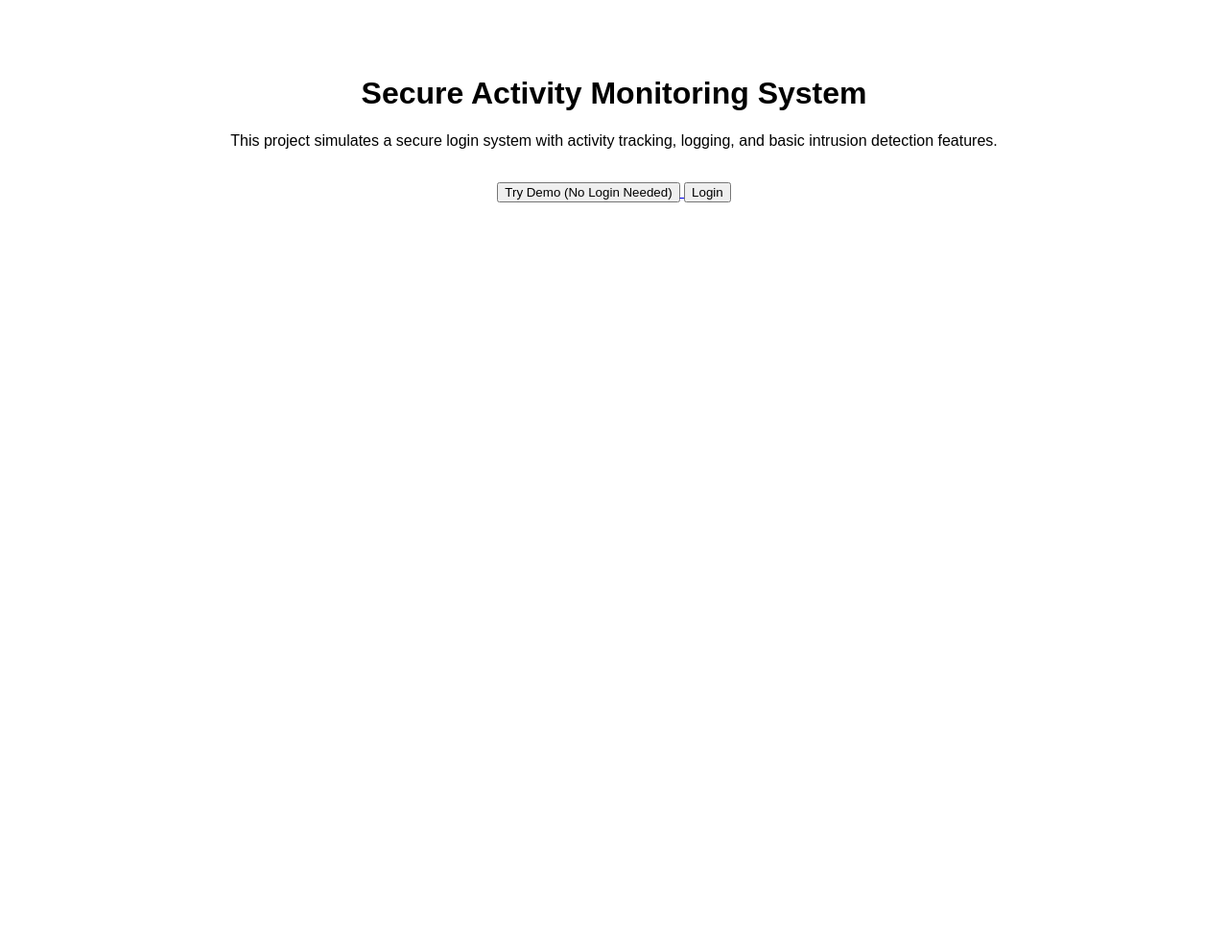
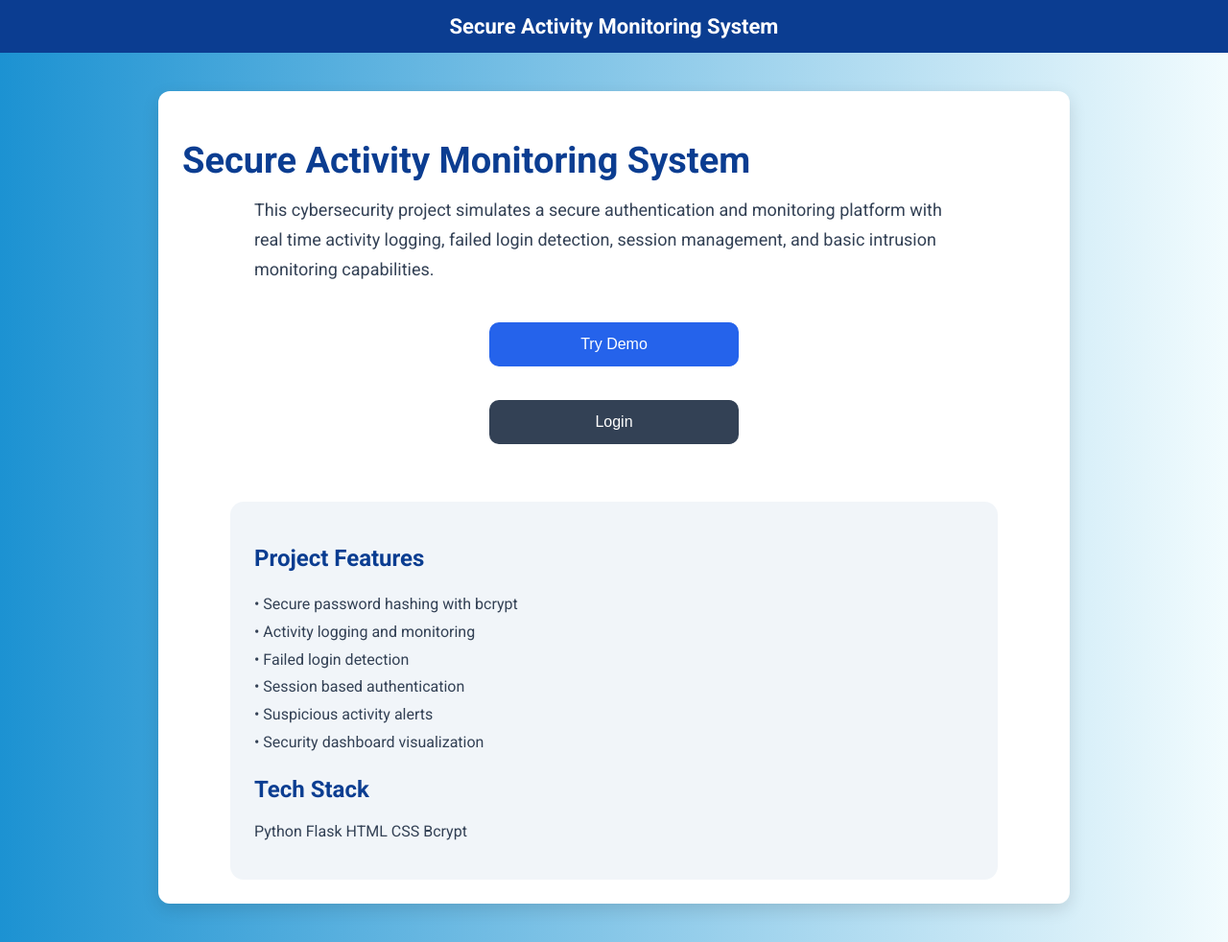
Before and after one commit to manav1777/Secure-app, a Flask app: page / in a window 1280 px wide. Shown: the whole page at 96% size. Before the commit the page ends 211 px from the top, so only its background shows below. Run offline with Flask 3, Linux system fonts and the light colour scheme.

Commit message:
Changed Front page, added register page, detail page

```diff
--- a/app.py
+++ b/app.py
@@ -114,6 +114,25 @@ def logout():
     return redirect("/")
 
 
+#----------------- Register -----------------
+
+@app.route("/register", methods=["GET", "POST"])
+def register():
+    message = ""
+
+    if request.method == "POST":
+        username = request.form.get("username")
+        password = request.form.get("password")
+
+        if username in users:
+            message = "Username already exists"
+        else:
+            hashed = bcrypt.generate_password_hash(password).decode("utf-8")
+            users[username] = hashed
+            message = "Account created successfully. You can now login."
+
+    return render_template("register.html", message=message)
+
 # ---------------- ALERTS PAGE ----------------
 @app.route("/alerts")
 def alerts():
--- a/templates/base.html
+++ b/templates/base.html
@@ -3,78 +3,79 @@
 <head>
     <meta charset="UTF-8">
     <title>{% block title %}Secure App{% endblock %}</title>
+
     <link href="https://fonts.googleapis.com/css2?family=Roboto:wght@400;500;700&display=swap" rel="stylesheet">
+
     <style>
         body {
             font-family: 'Roboto', sans-serif;
-            background-color: #f4f6f8;
-            color: #333;
+            background: linear-gradient(to right, #1c92d2, #f2fcfe);
+            color: #0f172a;
             margin: 0;
             padding: 0;
         }
+
         header {
-            background-color: #4A90E2;
+            background-color: #0b3d91;
             color: white;
-            padding: 1rem;
+            padding: 15px;
             text-align: center;
+            font-size: 22px;
+            font-weight: bold;
         }
+
         main {
-            max-width: 800px;
-            margin: 2rem auto;
-            padding: 1rem;
+            max-width: 900px;
+            margin: 40px auto;
+            padding: 25px;
             background: white;
-            border-radius: 10px;
-            box-shadow: 0 4px 10px rgba(0,0,0,0.1);
+            border-radius: 12px;
+            box-shadow: 0 6px 18px rgba(0,0,0,0.12);
         }
+
         a {
-            color: #4A90E2;
+            color: #0b3d91;
             text-decoration: none;
         }
-        a:hover {
-            text-decoration: underline;
+
+        input, button {
+            padding: 14px;
+            margin: 10px 0;
+            border-radius: 10px;
+            border: 1px solid #cbd5e1;
+            font-size: 16px;
         }
-        input, textarea, button {
-            width: 100%;
-            padding: 0.75rem;
-            margin: 0.5rem 0;
-            border: 1px solid #ccc;
-            border-radius: 5px;
-            font-size: 1rem;
-        }
+
         button {
-            background-color: #4A90E2;
+            background: #2563eb;
             color: white;
             border: none;
             cursor: pointer;
-            font-weight: 500;
+            transition: 0.2s;
         }
+
         button:hover {
-            background-color: #357ABD;
+            background: #1d4ed8;
         }
-        ul {
-            list-style-type: none;
-            padding: 0;
-        }
-        li {
-            padding: 0.5rem 0;
-            border-bottom: 1px solid #eee;
-        }
-        .alert {
-            background-color: #ffeded;
-            border: 1px solid #ff7b7b;
-            color: #d8000c;
-            padding: 0.75rem;
-            border-radius: 5px;
-            margin: 0.5rem 0;
+
+        .card {
+            background: #f1f5f9;
+            padding: 15px;
+            border-radius: 10px;
+            margin-top: 15px;
         }
     </style>
 </head>
+
 <body>
-    <header>
-        <h1>Secure App</h1>
-    </header>
-    <main>
-        {% block content %}{% endblock %}
-    </main>
+
+<header>
+    Secure Activity Monitoring System
+</header>
+
+<main>
+    {% block content %}{% endblock %}
+</main>
+
 </body>
 </html>
--- a/templates/landing.html
+++ b/templates/landing.html
@@ -1,27 +1,64 @@
-<!DOCTYPE html>
-<html>
-<head>
-    <title>Secure App Demo</title>
-</head>
+{% extends "base.html" %}
+{% block title %}Secure App Demo{% endblock %}
 
-<body style="text-align:center; font-family:Arial; padding:50px;">
+{% block content %}
 
-    <h1>Secure Activity Monitoring System</h1>
+<div class="container">
 
-    <p>
-        This project simulates a secure login system with activity tracking,
-        logging, and basic intrusion detection features.
+    <h1 style="font-size:38px; color:#0b3d91; margin-bottom:15px;">
+        Secure Activity Monitoring System
+    </h1>
+
+    <p style="font-size:18px; max-width:750px; margin:0 auto 30px; line-height:1.7; color:#334155;">
+        This cybersecurity project simulates a secure authentication and monitoring platform with real time activity logging, failed login detection, session management, and basic intrusion monitoring capabilities.
     </p>
 
-    <br>
+    <div style="display:flex; flex-direction:column; align-items:center; gap:15px; margin-top:20px;">
 
-    <a href="/demo">
-        <button>Try Demo (No Login Needed)</button>
-    </a>
+        <a href="/demo">
+            <button style="width:260px;">
+                Try Demo
+            </button>
+        </a>
 
-    <a href="/login">
-        <button>Login</button>
-    </a>
+        <a href="/login">
+            <button style="width:260px; background:#334155;">
+                Login
+            </button>
+        </a>
 
-</body>
-</html>
+    </div>
+
+    <div style="
+        margin-top:50px;
+        background:#f1f5f9;
+        padding:25px;
+        border-radius:14px;
+        max-width:750px;
+        margin-left:auto;
+        margin-right:auto;
+        text-align:left;
+    ">
+
+        <h2 style="color:#0b3d91;">Project Features</h2>
+
+        <p style="line-height:1.8; color:#334155;">
+            • Secure password hashing with bcrypt<br>
+            • Activity logging and monitoring<br>
+            • Failed login detection<br>
+            • Session based authentication<br>
+            • Suspicious activity alerts<br>
+            • Security dashboard visualization
+        </p>
+
+        <h2 style="color:#0b3d91; margin-top:20px;">Tech Stack</h2>
+
+        <p style="color:#334155;">
+            Python Flask HTML CSS Bcrypt
+        </p>
+
+    </div>
+
+</div>
+
+{% endblock %}
```
Also changed, not shown: logs.txt (+17 -0 lines), templates/alerts.html (+43 -12 lines), templates/index.html (+43 -14 lines), templates/login.html (+39 -2 lines), templates/register.html (+30 -6 lines).
